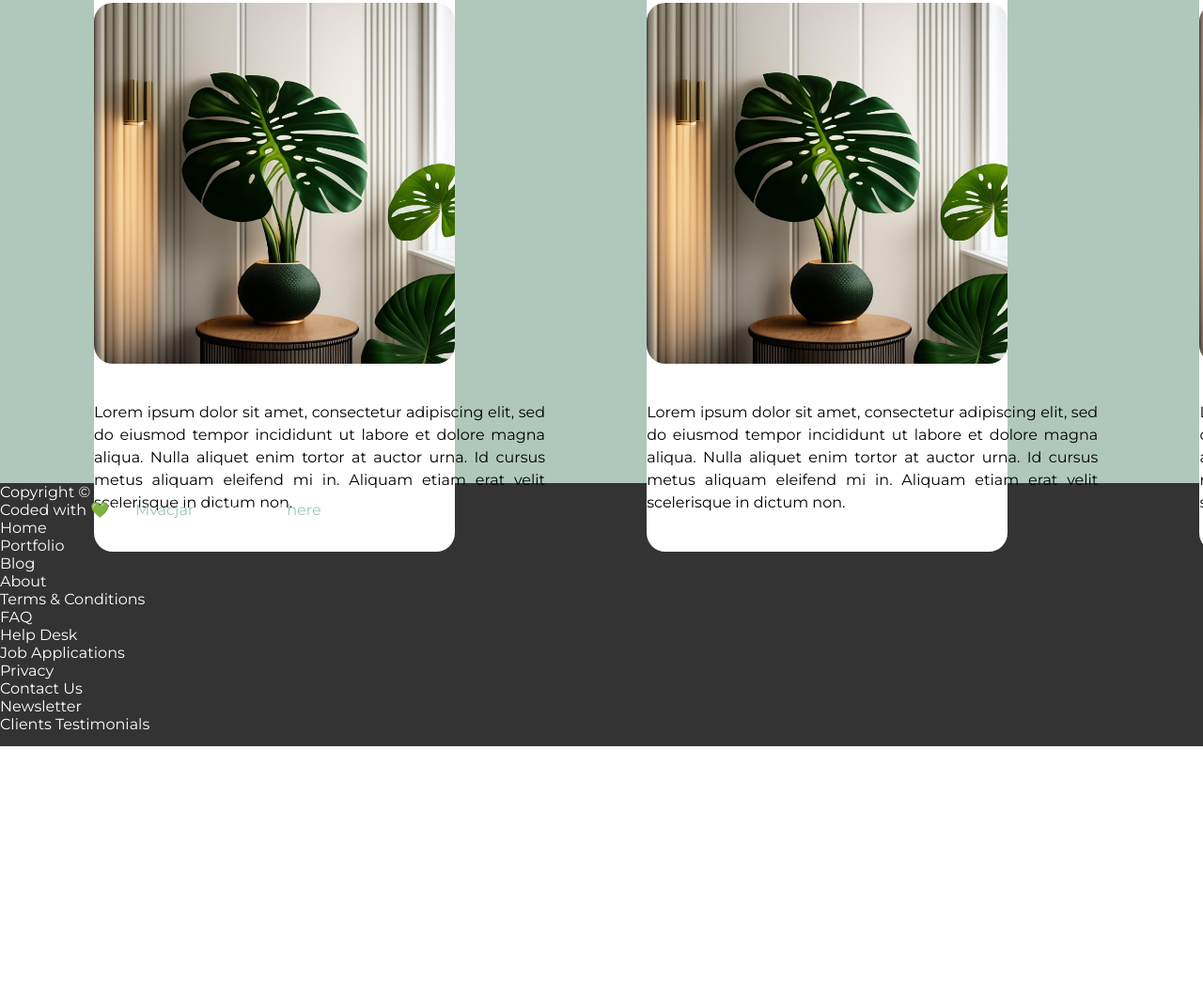
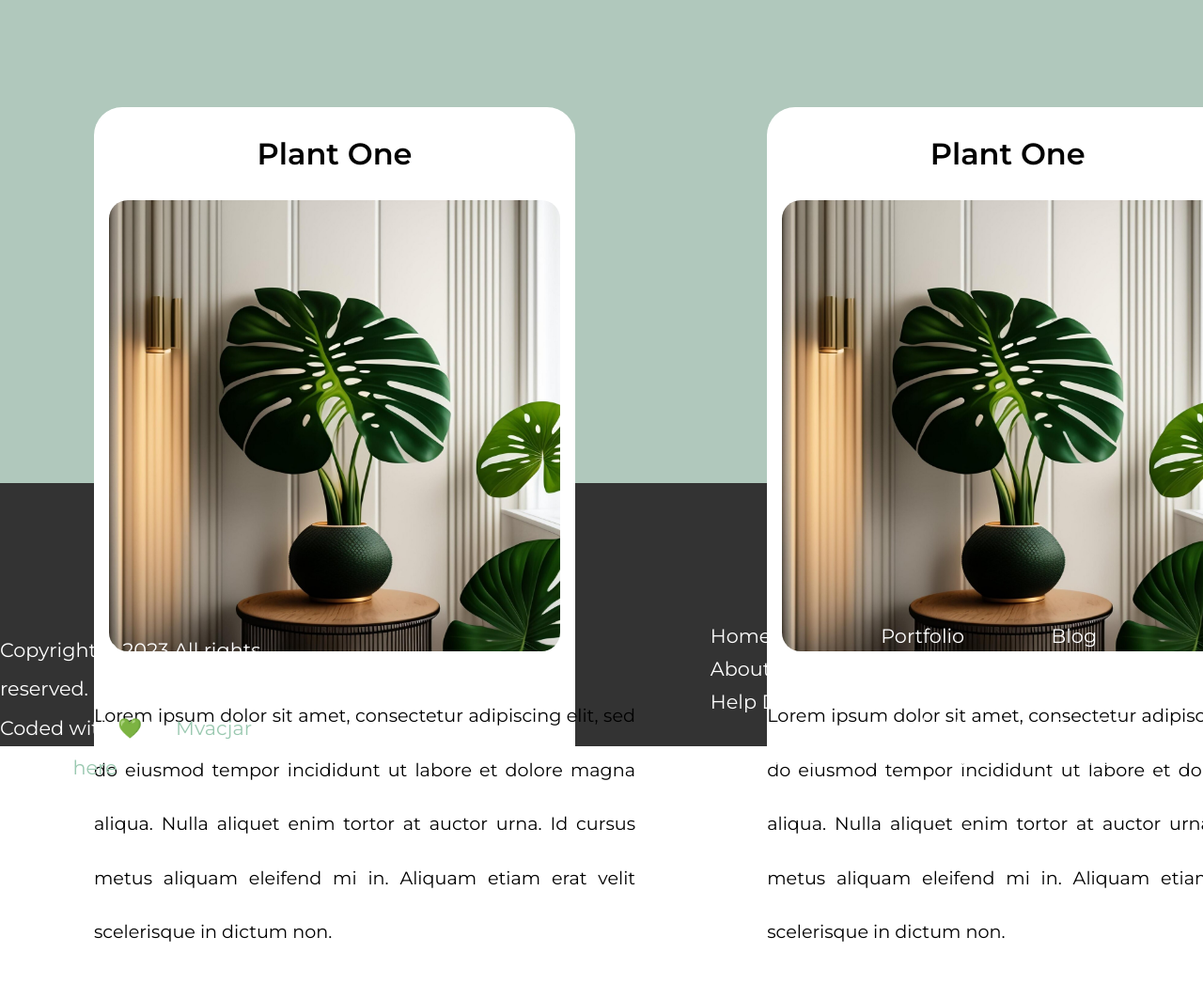
Before and after one commit to mvacjar/project2-fundamentals, a plain HTML site: page index.html in a window 1280 px wide. Shown: the part 1886-2950 px from the top of the page at 94% size. Before the commit the page ends 2680 px from the top, so only its background shows below. Drawn offline with Linux system fonts and the light colour scheme.

Commit message:
Finished Footer

```diff
--- a/index.html
+++ b/index.html
@@ -194,11 +194,11 @@
         <article class="footer-content">
           <section class="footer-information">
             <section class="footer-information-copyright">
-              <p>Copyright © 2023 All rights reserved.</p>
+              <div>Copyright © 2023 All rights reserved.</div>
             </section>
             <section class="footer-information-links">
-              <span
-                >Coded with 💚 by
+              <div>
+                Coded with 💚 by
                 <a
                   class="github"
                   href="https://github.com/mvacjar/project2-fundamentals"
@@ -209,8 +209,8 @@
                   class="netlify"
                   href="https://chimerical-clafoutis-e1d14d.netlify.app/"
                   >here</a
-                >.</span
-              >
+                >.
+              </div>
             </section>
           </section>
           <section class="footer-menu">
@@ -219,11 +219,11 @@
               <li class="footer-menu-items">Portfolio</li>
               <li class="footer-menu-items">Blog</li>
               <li class="footer-menu-items">About</li>
-              <li class="footer-menu-items">Terms & Conditions</li>
+              <li class="footer-menu-items">Privacy</li>
               <li class="footer-menu-items">FAQ</li>
               <li class="footer-menu-items">Help Desk</li>
               <li class="footer-menu-items">Job Applications</li>
-              <li class="footer-menu-items">Privacy</li>
+              <li class="footer-menu-items">Terms & Conditions</li>
               <li class="footer-menu-items">Contact Us</li>
               <li class="footer-menu-items">Newsletter</li>
               <li class="footer-menu-items">Clients Testimonials</li>
--- a/styles.css
+++ b/styles.css
@@ -109,9 +109,9 @@ header {
 .container-contents {
   height: 100vh;
   width: 100%;
-  overflow: scroll;
   background: url("images/scene-haikei.png");
   background-size: cover;
+  overflow: scroll;
 }
 
 .container-content {
@@ -162,6 +162,7 @@ header {
 }
 
 /* --- Content Part Two --- */
+
 .content-horizontal-all {
   height: 100vh;
   width: 100%;
@@ -174,14 +175,13 @@ header {
 }
 
 .content-horizontal-card {
-  width: 30%;
-  height: 100%;
+  width: 40%;
+  height: 60em;
   background-color: #fff;
-  border-radius: 20px;
+  border-radius: 30px;
   display: inline-block;
-  margin-top: 100px;
   justify-content: space-evenly;
-  margin: 200px 100px;
+  margin: 400px 100px;
 }
 
 .content-horizontal-card:hover {
@@ -192,13 +192,15 @@ header {
 .content-horizontal-title {
   text-align: center;
   margin: 30px 0px;
-  font-weight: 400;
+  font-weight: 600;
+  font-size: 2em;
 }
 
 .content-horizontal-image {
   position: block;
   margin: 0 auto;
-  width: 30em;
+  max-width: 30em;
+  min-width: 100px;
   border-radius: 20px;
 }
 
@@ -209,21 +211,59 @@ header {
   margin-right: auto;
   padding: 40px 0px;
   text-align: justify;
-  line-height: 1.5;
+  line-height: 3;
+  font-weight: 500;
+  font-size: 1.2em;
 }
+
+/* --- Footer --- */
 
 footer {
   width: 100%;
   height: 35vh;
   background: #333333;
+  font-size: 1.3em;
 }
 
 .footer-content {
   color: #fff;
+  display: flex;
+  flex-direction: row;
+  justify-content: center;
+  align-items: center;
+  gap: 400px;
+}
+
+.footer-information,
+.footer-menu {
+  display: flex;
+  flex-direction: column;
+  justify-content: center;
+  align-items: center;
+  margin-top: 150px;
+}
+
+.footer-information {
+  line-height: 2;
 }
 
 .footer-information-links a {
   text-decoration: none;
+  color: #9bc9b1;
+}
+
+.footer-information-links a:hover {
+  font-weight: 700;
+}
+
+.footer-menu-list {
+  display: grid;
+  grid-template-rows: 4fr;
+  grid-template-columns: repeat(3, 1fr);
+  gap: 10px 20px;
+}
+
+.footer-menu-list li:hover {
   color: #9bc9b1;
 }
 
@@ -273,7 +313,6 @@ footer {
   .container-contents {
     height: 100vh;
     width: 100%;
-    overflow: scroll;
     background: url("images/wave-haikei.png");
     background-size: cover;
   }
```
